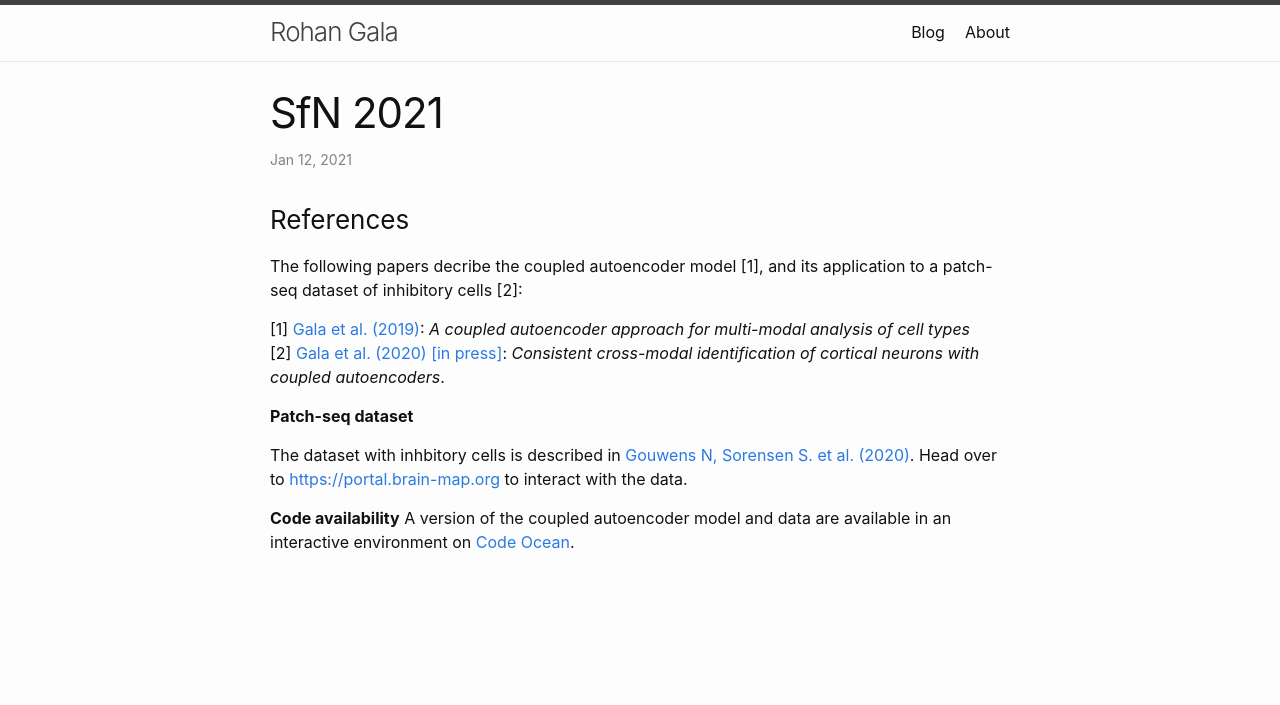
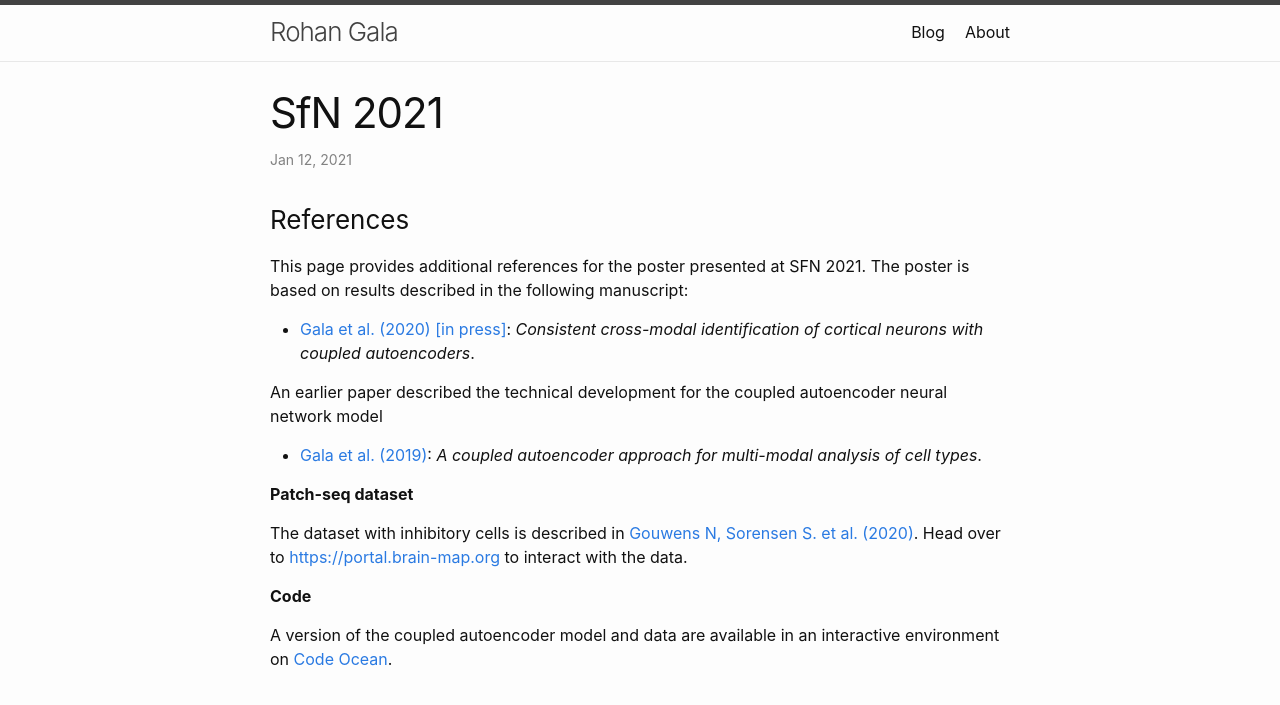
Before and after one commit to rhngla/rhngla.github.io, a Jekyll site: the page built from _posts/2021-01-12-sfn2021.md, in a window 1280 px wide. Shown: the top 705 px of the page. Built offline with Jekyll 4.4.1, drawn with Linux system fonts in a browser that asks for light colours.

Commit message:
sfn reference updates

```diff
--- a/_posts/2021-01-12-sfn2021.md
+++ b/_posts/2021-01-12-sfn2021.md
@@ -7,15 +7,17 @@ categories: reserach
 
 ### References
 
-The following papers decribe the coupled autoencoder model [1], and its application to a patch-seq dataset of inhibitory cells [2]:
+This page provides additional references for the poster presented at SFN 2021. The poster is based on results described in the following manuscript:
+ - [Gala et al. (2020) \[in press\]](https://www.dropbox.com/s/7itda0g8c4p2135/2020_Gala_Revised.pdf?dl=0): _Consistent cross-modal identification of cortical neurons with coupled autoencoders_.
 
-[1] [Gala et al. (2019)](http://papers.nips.cc/paper/9125-a-coupled-autoencoder-approach-for-multi-modal-analysis-of-cell-types): _A coupled autoencoder approach for multi-modal analysis of cell types_ <br>
-[2] [Gala et al. (2020) \[in press\]](https://www.dropbox.com/s/7itda0g8c4p2135/2020_Gala_Revised.pdf?dl=0): _Consistent cross-modal identification of cortical neurons with coupled autoencoders_.
+An earlier paper described the technical development for the coupled autoencoder neural network model
+ - [Gala et al. (2019)](http://papers.nips.cc/paper/9125-a-coupled-autoencoder-approach-for-multi-modal-analysis-of-cell-types): _A coupled autoencoder approach for multi-modal analysis of cell types_.
 
 
 **Patch-seq dataset**
 
- The dataset with inhbitory cells is described in [Gouwens N, Sorensen S. et al. (2020)]((https://www.sciencedirect.com/science/article/abs/pii/S009286742031254X)). Head over to [https://portal.brain-map.org](https://portal.brain-map.org/explore/classes/multimodal-characterization) to interact with the data.
+ The dataset with inhibitory cells is described in [Gouwens N, Sorensen S. et al. (2020)]((https://www.sciencedirect.com/science/article/abs/pii/S009286742031254X)). Head over to [https://portal.brain-map.org](https://portal.brain-map.org/explore/classes/multimodal-characterization) to interact with the data.
 
-**Code availability**
+**Code**
+
 A version of the coupled autoencoder model and data are available in an interactive environment on [Code Ocean](https://codeocean.com/capsule/6320801/tree/v1).
```
